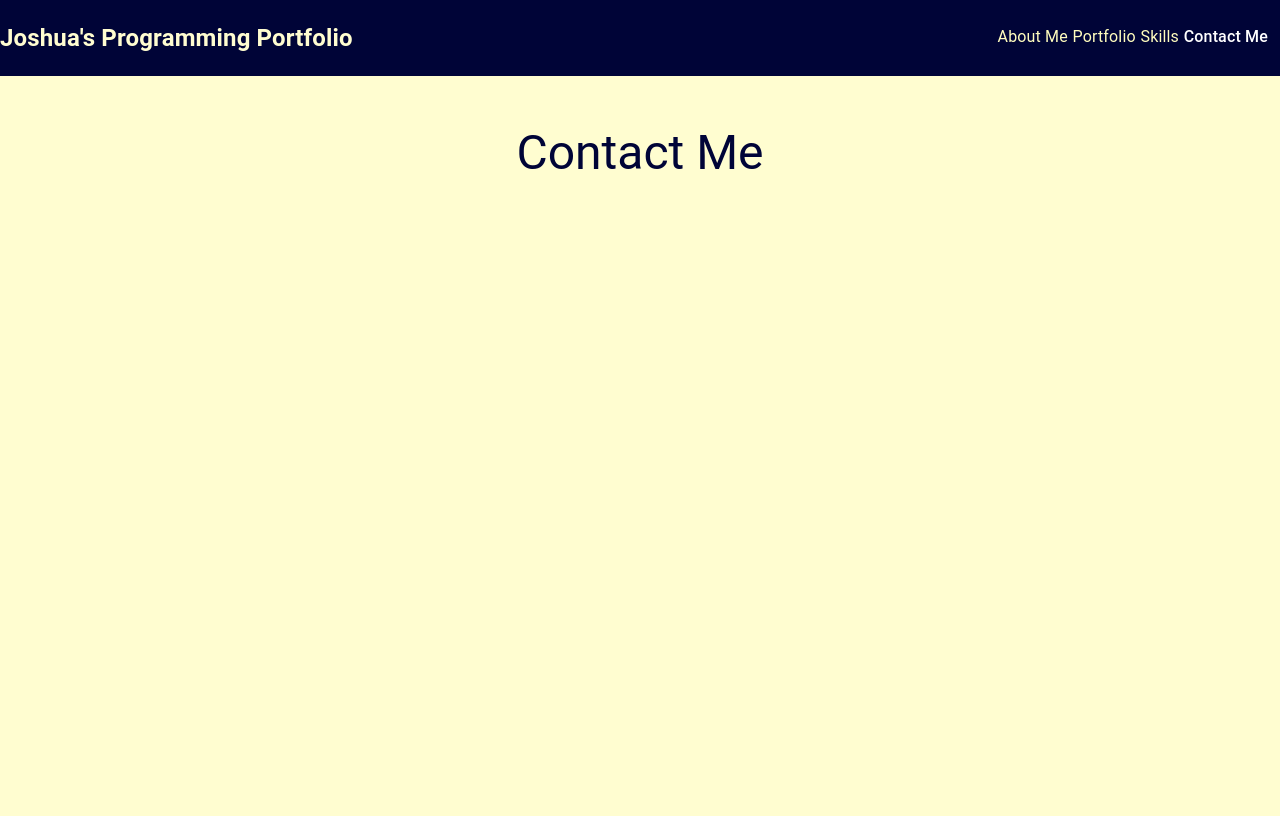
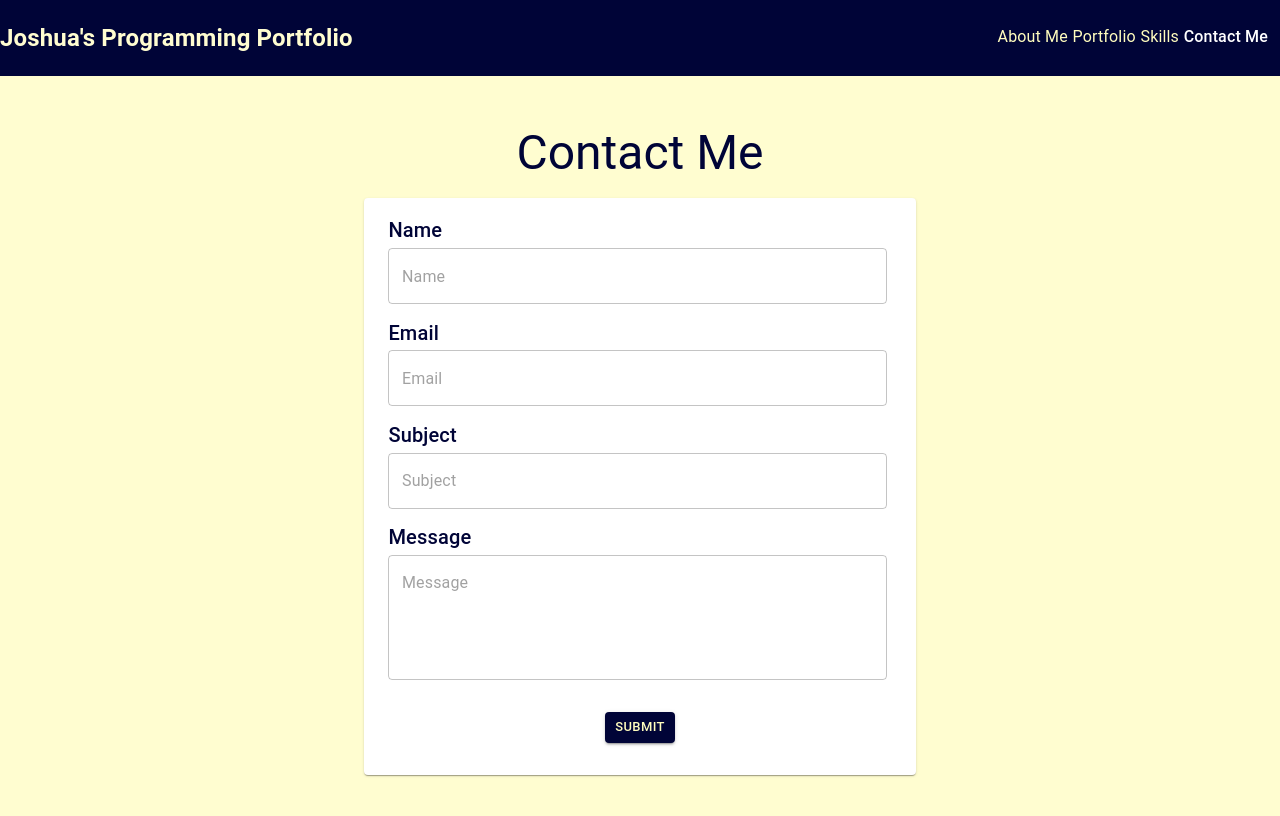
Before and after one commit to CoderJ01/material-ui-programming-portfolio, a React (Create React App) app: page /contact-me in a window 1280 px wide. Shown: the top 816 px of the page. Built offline with nearby package versions, Linux system fonts and the light colour scheme.

Commit message:
import and use Form component

```diff
--- a/src/pages/ContactMe/ContactMe.page.jsx
+++ b/src/pages/ContactMe/ContactMe.page.jsx
@@ -3,6 +3,7 @@ import CssBaseline from '@mui/material/CssBaseline';
 import Box from '@mui/material/Box';
 import Container from '@mui/material/Container';
 import { Typography } from '@mui/material';
+import Form from '../../components/Form/Form.component';
 
 const ContactMe = () => {
     return (
@@ -11,7 +12,7 @@ const ContactMe = () => {
             <Container maxWidth="sm">
                 <Box sx={{ height: '100vh', marginTop: '9%', textAlign: 'center' }}>
                 <Typography variant="h3" gutterBottom sx={{ color: 'rgb(0, 4, 55)' }}>Contact Me</Typography>
-
+                    <Form />
                 </Box>
             </Container>
         </React.Fragment>
```
